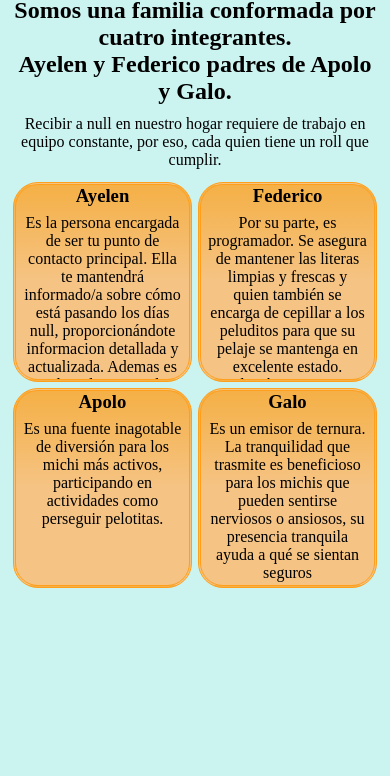
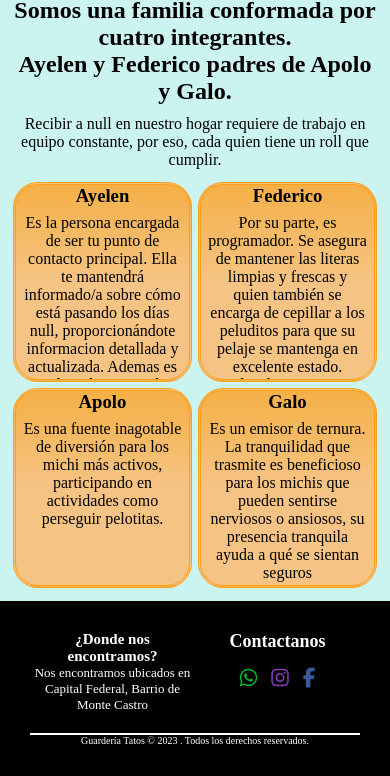
Before and after one commit to FedericoMiguelNunez/Guarderia-Tatos, a plain HTML site: page Guarderia-Tatos.html in a window 390 px wide. Shown: the part 1234-2010 px from the top of the page. Before the commit the page ends 1835 px from the top, so only its background shows below. Drawn offline with nearby package versions, Linux system fonts and the light colour scheme.

Commit message:
se agrego un footer

```diff
--- a/Guarderia-Tatos.html
+++ b/Guarderia-Tatos.html
@@ -12,6 +12,7 @@
     <link
         href="https://fonts.googleapis.com/css2?family=Anton&family=Libre+Baskerville:ital,wght@0,400;0,700;1,400&family=Source+Sans+Pro:ital,wght@1,300&display=swap"
         rel="stylesheet">
+    <script src="https://kit.fontawesome.com/c606c818a6.js" crossorigin="anonymous"></script>
     <title>GuarderiaTatos</title>
 </head>
 
@@ -90,8 +91,8 @@
                             instalaciones para proporcionar a nuestros michis pensionados un entorno seguro y divertido.
                         </p>
                     </div>
-                    </div>
-                    <div class="contenedor-fundadores-text-solo-para-flex-row-apolo-galo">
+                </div>
+                <div class="contenedor-fundadores-text-solo-para-flex-row-apolo-galo">
                     <div class="apolo">
                         <h3>
                             Apolo
@@ -115,7 +116,30 @@
         </div>
 
     </main>
+    <section>
+        <div class="contenedor-beneficios" >
 
+        </div>
+    </section>
+    <footer>
+        <div class="container-footer">
+            <div class="footer-ubicacion">
+                <h4>¿Donde nos encontramos?</h4>
+                <p>Nos encontramos ubicados en Capital Federal, Barrio de Monte Castro</p>
+            </div>
+            <div class="footer-contacto">
+                <div>
+                <h4>Contactanos</h4>
+            </div>
+                <a href="whatsapp.com"><i class="fa-brands fa-whatsapp" style="color: #00bb2d;"></i></a>
+                <a href="Instagram.com"><i class="fa-brands fa-instagram" style="color: #833ab4;"></i></a>
+                <a href="facebook.com"><i class="fa-brands fa-facebook-f" style="color: #3b5998;"></i></a>
+            </div>
+
+
+        </div>
+        <p class="copy">Guardería Tatos © 2023 . Todos los derechos reservados.</p>
+    </footer>
 
     <script src="script2.js"></script>
 </body>
--- a/style2.css
+++ b/style2.css
@@ -136,9 +136,12 @@ body {
 
 
 }
-.contenedor-fundadores-text-solo-para-flexcol h2 , #p-recibimos{
+
+.contenedor-fundadores-text-solo-para-flexcol h2,
+#p-recibimos {
     margin-bottom: 10px;
 }
+
 .contenedor-fundadores-text-solo-para-flex-row-aye-fede {
     display: flex;
     flex-direction: row;
@@ -149,18 +152,27 @@ body {
     flex-direction: row;
 
 }
-.ayelen, .federico, .apolo , .galo{
+
+.ayelen,
+.federico,
+.apolo,
+.galo {
     margin: 10px;
     border-style: double;
     border-radius: 25px;
     border-color: #ff9f1c;
-    background: linear-gradient(to top,rgba(255, 183, 105, 0.8) 50%, rgba(255, 159, 28, 0.8));
+    background: linear-gradient(to top, rgba(255, 183, 105, 0.8) 50%, rgba(255, 159, 28, 0.8));
 
 }
-.ayelen p , .federico p , .apolo p , .galo p{
+
+.ayelen p,
+.federico p,
+.apolo p,
+.galo p {
     text-align: center;
     padding: 7px;
 }
+
 .apolo,
 .galo {
     flex: 1
@@ -170,7 +182,58 @@ body {
     flex: 1;
 }
 
+footer {
+    background-color: #000000;
+    color: #ffffff;
+    padding: 30px;
+}
 
+.container-footer {
+    display: flex;
+    flex-direction: row;
+    text-align: center;
+    margin-bottom: 20px;
+
+}
+
+.footer-ubicacion,
+.footer-contacto {
+    flex: 1;
+}
+
+footer .copy {
+    text-align: center;
+    border-top: 2px solid #ffffff;
+
+}
+
+.footer-ubicacion {
+    display: flex;
+    flex-direction: column;
+    justify-content: space-around;
+}
+
+.footer-ubicacion h4 {
+    font-size: 20px;
+}
+
+.footer-ubicacion p {
+    font-size: 15px;
+    font-weight: 100;
+
+}
+
+.footer-contacto h4 {
+    font-size: 23px;
+    margin-bottom: 15px;
+
+}
+
+.footer-contacto a {
+    margin: 20px;
+    font-size: 25px;
+
+}
 
 
 
@@ -223,13 +286,38 @@ body {
     .contendor-img-estatico {
         height: 700px;
     }
-.ayelen , .federico , .apolo , .galo{
-    height: 200px;
-    overflow-y: scroll;
-    margin: 3px;
-}
+
+    .ayelen,
+    .federico,
+    .apolo,
+    .galo {
+        height: 200px;
+        overflow-y: scroll;
+        margin: 3px;
+    }
+
     .contenedor_imagen_Fundadores img {
         width: 300px;
         height: 300px;
     }
+.footer-ubicacion , .footer-contacto{
+    margin: 0px;
+
 }
+.footer-ubicacion h4{
+    font-size: 15px;
+}
+.footer-ubicacion p{
+    font-size: 13px;
+}
+.footer-contacto h4 {
+    font-size: 18px;
+}
+.footer-contacto a{
+    margin: 5px;
+    font-size: 20px;
+}
+.copy{
+    font-size: 10px;
+}
+}
```
